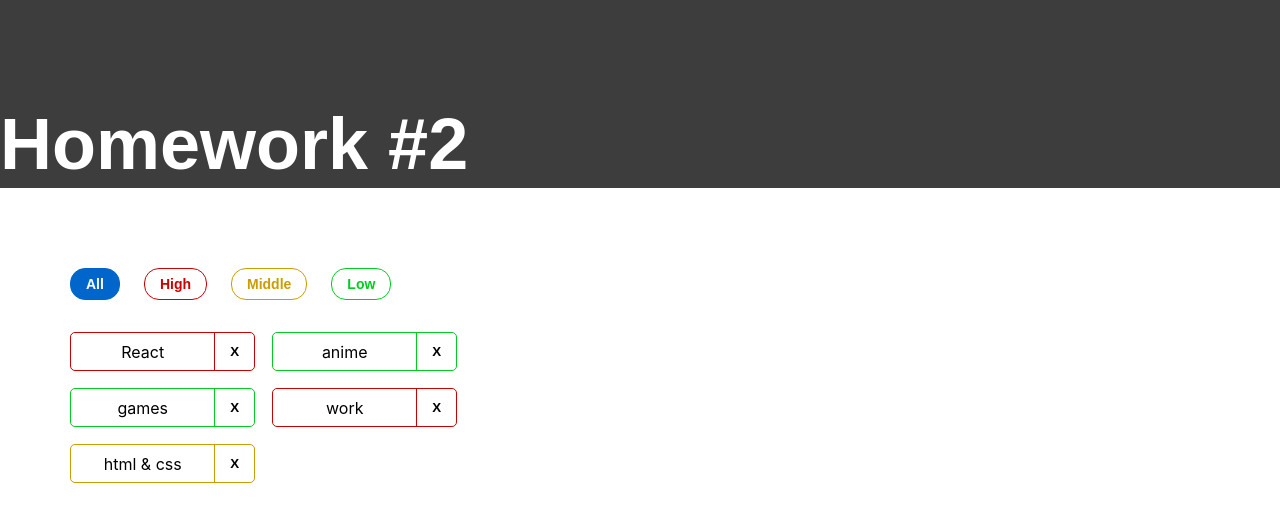
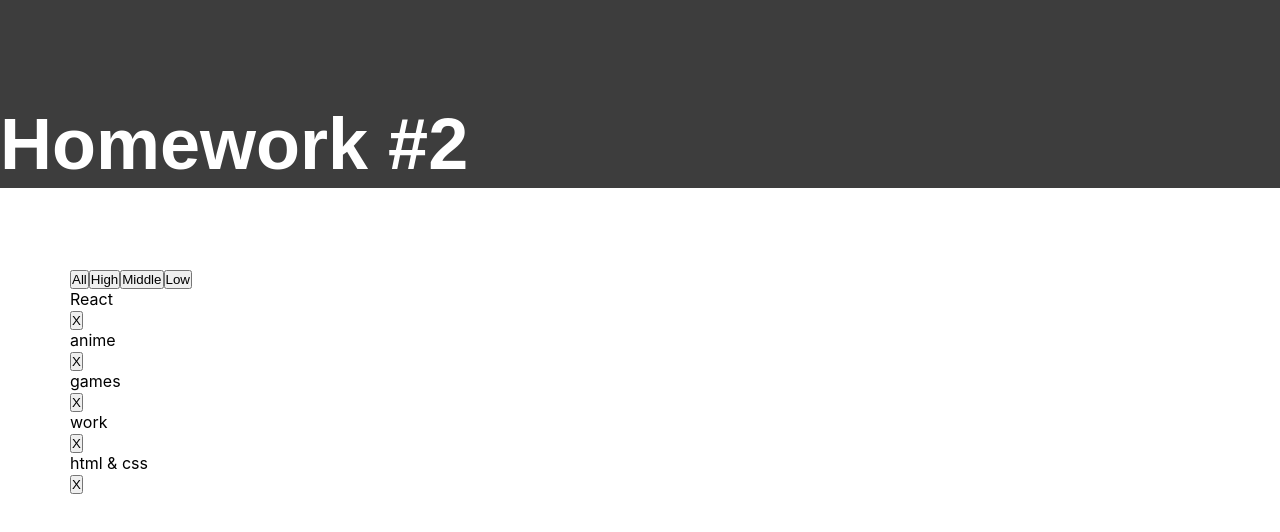
Before and after one commit to liha4ini/Lesson_1_-autocheck-, a React (Create React App) app: page / in a window 1280 px wide. Shown: the top 532 px of the page. Built offline with nearby package versions, Linux system fonts and the light colour scheme.

Commit message:
minor fix

```diff
--- a/src/s2-homeworks/hw02/affairs/Affairs.module.css
+++ b/src/s2-homeworks/hw02/affairs/Affairs.module.css
@@ -55,58 +55,58 @@
 /*}*/
 
 
-.buttonContainer {
-    display: flex;
-    gap: 24px;
-    margin-bottom: 32px;
-}
+/*.buttonContainer {*/
+/*    display: flex;*/
+/*    gap: 24px;*/
+/*    margin-bottom: 32px;*/
+/*}*/
 
-.all {
-    --color: #06c;
-}
+/*.all {*/
+/*    --color: #06c;*/
+/*}*/
 
-.low {
-    --color: #0c2;
-}
+/*.low {*/
+/*    --color: #0c2;*/
+/*}*/
 
-.high {
-    --color: #c00;
-}
+/*.high {*/
+/*    --color: #c00;*/
+/*}*/
 
-.middle {
-    --color: #cc9c00;
-}
+/*.middle {*/
+/*    --color: #cc9c00;*/
+/*}*/
 
-.button {
-    padding: 5px 15px;
+/*.button {*/
+/*    padding: 5px 15px;*/
 
-    background: transparent;
-    color: var(--color);
+/*    background: transparent;*/
+/*    color: var(--color);*/
 
-    border: 1px solid var(--color);
-    border-radius: 15px;
-    outline: none;
+/*    border: 1px solid var(--color);*/
+/*    border-radius: 15px;*/
+/*    outline: none;*/
 
-    font-family: 'Montserrat', sans-serif;
-    font-weight: 600;
-    font-size: 14px;
-    line-height: 20px;
-    cursor: pointer;
-}
+/*    font-family: 'Montserrat', sans-serif;*/
+/*    font-weight: 600;*/
+/*    font-size: 14px;*/
+/*    line-height: 20px;*/
+/*    cursor: pointer;*/
+/*}*/
 
-.button:active {
-    background: var(--color);
-    color: white;
-}
+/*.button:active {*/
+/*    background: var(--color);*/
+/*    color: white;*/
+/*}*/
 
-.active {
-    background: var(--color);
-    color: white;
-}
+/*.active {*/
+/*    background: var(--color);*/
+/*    color: white;*/
+/*}*/
 
-.affairs {
-    display: flex;
-    gap: 17px;
-    flex-wrap: wrap;
-    max-width: 450px;
-}
+/*.affairs {*/
+/*    display: flex;*/
+/*    gap: 17px;*/
+/*    flex-wrap: wrap;*/
+/*    max-width: 450px;*/
+/*}*/
--- a/src/s2-homeworks/hw02/affairs/affair/Affair.module.css
+++ b/src/s2-homeworks/hw02/affairs/affair/Affair.module.css
@@ -30,34 +30,34 @@
 /*    cursor: pointer;*/
 /*}*/
 
-.affair {
-    display: flex;
-    align-items: center;
-    width: 185px;
+/*.affair {*/
+/*    display: flex;*/
+/*    align-items: center;*/
+/*    width: 185px;*/
 
-    border: 1.5px solid var(--color);
-    border-radius: 5px;
-}
+/*    border: 1.5px solid var(--color);*/
+/*    border-radius: 5px;*/
+/*}*/
 
-.name {
-    display: flex;
-    align-items: center;
-    justify-content: center;
-    width: 145px;
-    height: 37px;
-}
+/*.name {*/
+/*    display: flex;*/
+/*    align-items: center;*/
+/*    justify-content: center;*/
+/*    width: 145px;*/
+/*    height: 37px;*/
+/*}*/
 
-.closeButton {
-    display: flex;
-    align-items: center;
-    justify-content: center;
-    width: 40px;
-    height: 37px;
+/*.closeButton {*/
+/*    display: flex;*/
+/*    align-items: center;*/
+/*    justify-content: center;*/
+/*    width: 40px;*/
+/*    height: 37px;*/
 
-    background-color: transparent;
-    border: none;
-    border-left: 1.5px solid var(--color);
+/*    background-color: transparent;*/
+/*    border: none;*/
+/*    border-left: 1.5px solid var(--color);*/
 
-    font-weight: 900;
-    cursor: pointer;
-}
+/*    font-weight: 900;*/
+/*    cursor: pointer;*/
+/*}*/
```
